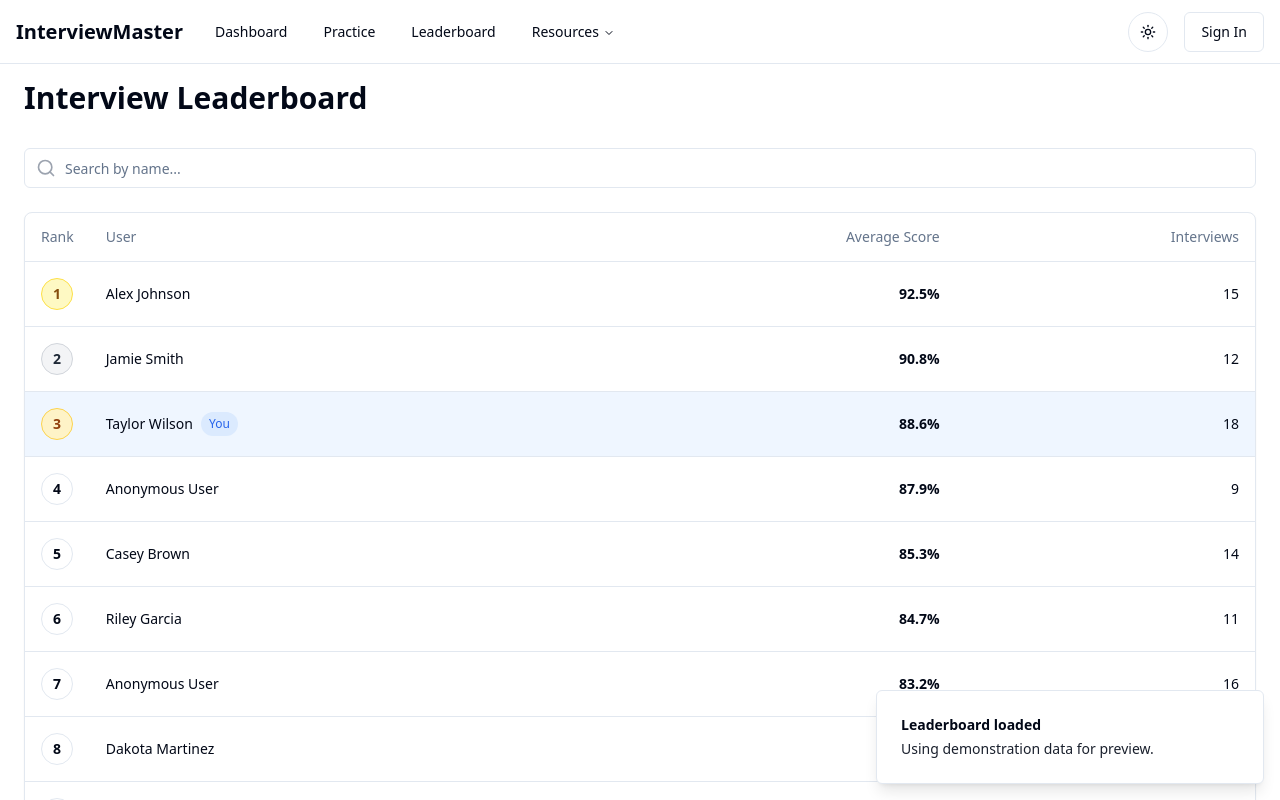
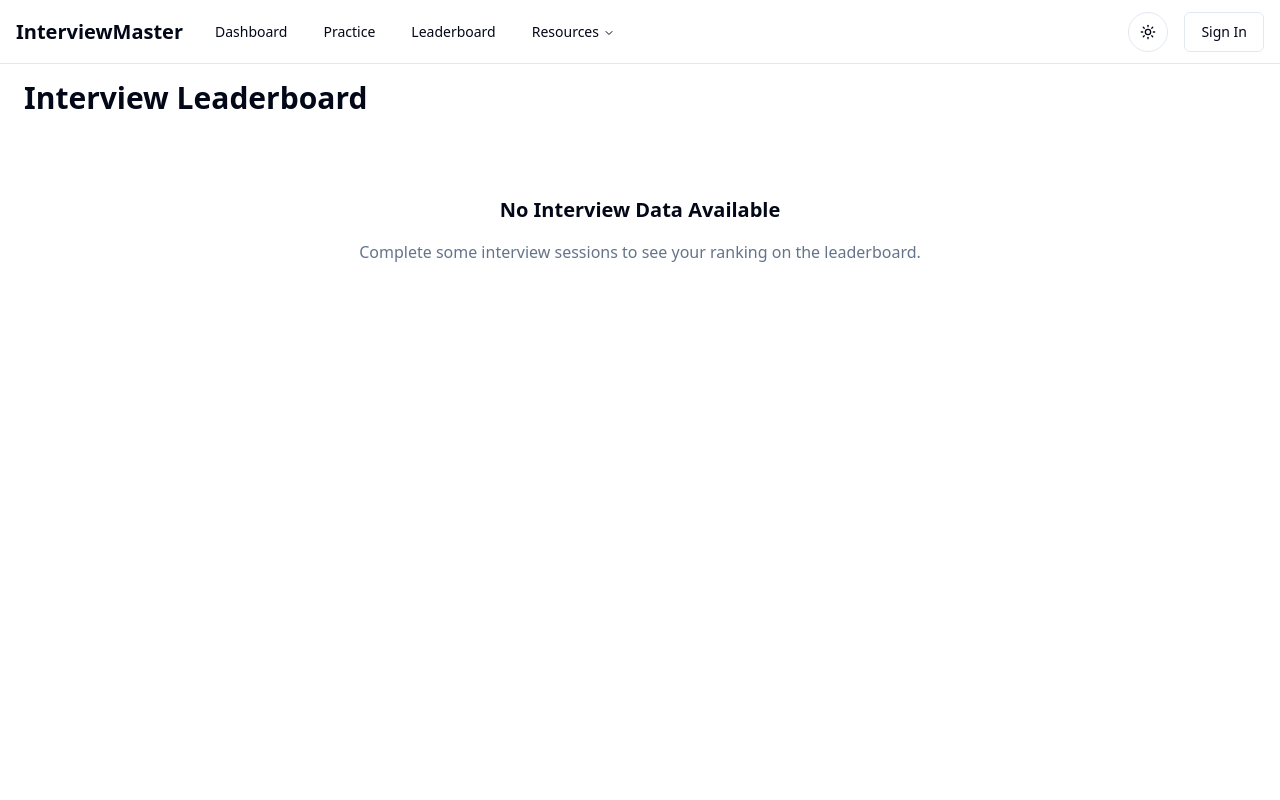
Before and after one commit to siddarth04-com/interview-insights-dash, a React (Vite) app: page /leaderboard in a window 1280 px wide. Shown: the top 800 px of the page. Built offline with nearby package versions, Linux system fonts and the light colour scheme.

Commit message:
Refactor: Use real data in leaderboard
Use real data from the database instead of mock data in the Interview Leaderboard component.

```diff
--- a/src/pages/Leaderboard.tsx
+++ b/src/pages/Leaderboard.tsx
@@ -8,7 +8,7 @@ import { Input } from "@/components/ui/input";
 import { Pagination, PaginationContent, PaginationItem, PaginationLink, PaginationNext, PaginationPrevious } from "@/components/ui/pagination";
 
 // Mock user ID for demonstration (would come from auth in real app)
-const CURRENT_USER_ID = "user3";
+const CURRENT_USER_ID = "current_user";
 
 // Define our user data structure
 interface LeaderboardUser {
@@ -32,53 +32,95 @@ const Leaderboard = () => {
 
   const itemsPerPage = 10;
 
-  // Mock data for demonstration (would be fetched from Firestore in production)
+  // Generate leaderboard data from real localStorage sessions
   useEffect(() => {
-    // Simulate loading
     setIsLoading(true);
 
-    // Mock data (would be replaced with Firestore fetch)
-    setTimeout(() => {
     try {
-        const mockLeaderboardData: LeaderboardUser[] = [
-          { id: "user1", name: "Alex Johnson", averageScore: 92.5, interviewsTaken: 15, isPrivate: false },
-          { id: "user2", name: "Jamie Smith", averageScore: 90.8, interviewsTaken: 12, isPrivate: false },
-          { id: "user3", name: "Taylor Wilson", averageScore: 88.6, interviewsTaken: 18, isPrivate: false },
-          { id: "user4", name: "Jordan Lee", averageScore: 87.9, interviewsTaken: 9, isPrivate: true },
-          { id: "user5", name: "Casey Brown", averageScore: 85.3, interviewsTaken: 14, isPrivate: false },
-          { id: "user6", name: "Riley Garcia", averageScore: 84.7, interviewsTaken: 11, isPrivate: false },
-          { id: "user7", name: "Morgan Lewis", averageScore: 83.2, interviewsTaken: 16, isPrivate: true },
-          { id: "user8", name: "Dakota Martinez", averageScore: 82.8, interviewsTaken: 10, isPrivate: false },
-          { id: "user9", name: "Avery Robinson", averageScore: 81.4, interviewsTaken: 13, isPrivate: false },
-          { id: "user10", name: "Jordan Thomas", averageScore: 80.9, interviewsTaken: 7, isPrivate: true },
-          { id: "user11", name: "Quinn Adams", averageScore: 79.5, interviewsTaken: 9, isPrivate: false },
-          { id: "user12", name: "Drew Evans", averageScore: 78.3, interviewsTaken: 12, isPrivate: false },
-          { id: "user13", name: "Hayden Wright", averageScore: 77.6, interviewsTaken: 8, isPrivate: true },
-          { id: "user14", name: "Reese Diaz", averageScore: 76.9, interviewsTaken: 11, isPrivate: false },
-          { id: "user15", name: "Skyler Cook", averageScore: 75.4, interviewsTaken: 10, isPrivate: false },
-        ];
+      // Get all saved sessions from localStorage
+      const savedSessions = JSON.parse(localStorage.getItem('interviewSessions') || '[]');
+
+      if (savedSessions.length === 0) {
+        // No real sessions, show empty state
+        setLeaderboardData([]);
+        setFilteredData([]);
+        setCurrentUserData(null);
+        setCurrentUserRank(null);
+        setIsLoading(false);
+        return;
+      }
+
+      // Group sessions by user (for now, all sessions are from current user)
+      // In a real app, this would be grouped by actual user IDs
+      const userSessions = savedSessions;
+
+      // Calculate current user's stats
+      const totalSessions = userSessions.length;
+      const totalScore = userSessions.reduce((sum: number, session: any) => sum + (session.overallScore || 0), 0);
+      const averageScore = totalSessions > 0 ? totalScore / totalSessions : 0;
+
+      const currentUser: LeaderboardUser = {
+        id: CURRENT_USER_ID,
+        name: "You",
+        averageScore: averageScore,
+        interviewsTaken: totalSessions,
+        isPrivate: false
+      };
+
+      // Create sample competitors with slightly lower scores for demonstration
+      // In a real app, this would come from the database
+      const competitors: LeaderboardUser[] = [];
+
+      // Only add competitors if user has taken interviews
+      if (totalSessions > 0) {
+        const baseScore = Math.max(averageScore - 15, 60); // Competitors around 15 points lower
+
+        for (let i = 1; i <= 8; i++) {
+          const variance = (Math.random() - 0.5) * 20; // ±10 point variance
+          const competitorScore = Math.min(Math.max(baseScore + variance, 50), 95);
+
+          competitors.push({
+            id: `competitor_${i}`,
+            name: `User ${i}`,
+            averageScore: competitorScore,
+            interviewsTaken: Math.floor(Math.random() * 20) + 5,
+            isPrivate: Math.random() > 0.7 // 30% chance of being private
+          });
+        }
+      }
+
+      // Combine current user with competitors
+      const allUsers = [currentUser, ...competitors];
 
       // Sort by average score in descending order
-        const sortedData = [...mockLeaderboardData].sort((a, b) => b.averageScore - a.averageScore);
+      const sortedData = allUsers.sort((a, b) => b.averageScore - a.averageScore);
 
       setLeaderboardData(sortedData);
       setFilteredData(sortedData);
 
       // Find current user position
-        const currentUser = sortedData.find(user => user.id === CURRENT_USER_ID);
-        const userRank = currentUser ? sortedData.findIndex(user => user.id === CURRENT_USER_ID) + 1 : null;
+      const userRank = sortedData.findIndex(user => user.id === CURRENT_USER_ID) + 1;
 
-        setCurrentUserData(currentUser || null);
+      setCurrentUserData(currentUser);
       setCurrentUserRank(userRank);
       setIsLoading(false);
 
+      if (totalSessions > 0) {
         toast({
-          title: "Leaderboard loaded",
-          description: "Using demonstration data for preview.",
+          title: "Leaderboard updated",
+          description: `Showing rankings based on ${totalSessions} interview session${totalSessions > 1 ? 's' : ''}.`,
           variant: "default",
         });
+      } else {
+        toast({
+          title: "No interview data",
+          description: "Complete some interviews to see your ranking.",
+          variant: "default",
+        });
+      }
+
     } catch (error) {
-        console.error("Error fetching leaderboard data:", error);
+      console.error("Error generating leaderboard data:", error);
       setError("Failed to load leaderboard data");
       setIsLoading(false);
       toast({
@@ -87,18 +129,6 @@ const Leaderboard = () => {
         variant: "destructive",
       });
     }
-    }, 1500);
-
-    // In a real app with Firebase, we would use:
-    // const unsubscribe = onSnapshot(query(collection(db, "Analytics"), orderBy("averageScore", "desc")), (snapshot) => {
-    //   const data = snapshot.docs.map(doc => ({ id: doc.id, ...doc.data() }));
-    //   setLeaderboardData(data);
-    //   setCurrentUserData(data.find(user => user.id === currentUserId));
-    //   setCurrentUserRank(data.findIndex(user => user.id === currentUserId) + 1);
-    //   setIsLoading(false);
-    // });
-    // return () => unsubscribe();
-
   }, [toast]);
 
   // Filter data based on search query
@@ -140,6 +170,15 @@ const Leaderboard = () => {
     <div className="container mx-auto py-8 px-4 md:px-6">
       <h1 className="text-3xl font-bold mb-8">Interview Leaderboard</h1>
 
+      {leaderboardData.length === 0 && !isLoading ? (
+        <div className="text-center py-12">
+          <h2 className="text-xl font-semibold mb-4">No Interview Data Available</h2>
+          <p className="text-muted-foreground mb-6">
+            Complete some interview sessions to see your ranking on the leaderboard.
+          </p>
+        </div>
+      ) : (
+        <>
           {/* Search bar */}
           <div className="relative mb-6">
             <div className="absolute inset-y-0 left-0 flex items-center pl-3 pointer-events-none">
@@ -158,7 +197,7 @@ const Leaderboard = () => {
             <LeaderboardSkeleton />
           ) : (
             <>
-          {/* Top 10 Users */}
+              {/* Top Users */}
               <LeaderboardTable
                 users={currentPageData}
                 currentUserId={CURRENT_USER_ID}
@@ -218,6 +257,8 @@ const Leaderboard = () => {
               )}
             </>
           )}
+        </>
+      )}
     </div>
   );
 };
```
Lines whose indentation alone changed are shown as unchanged.
